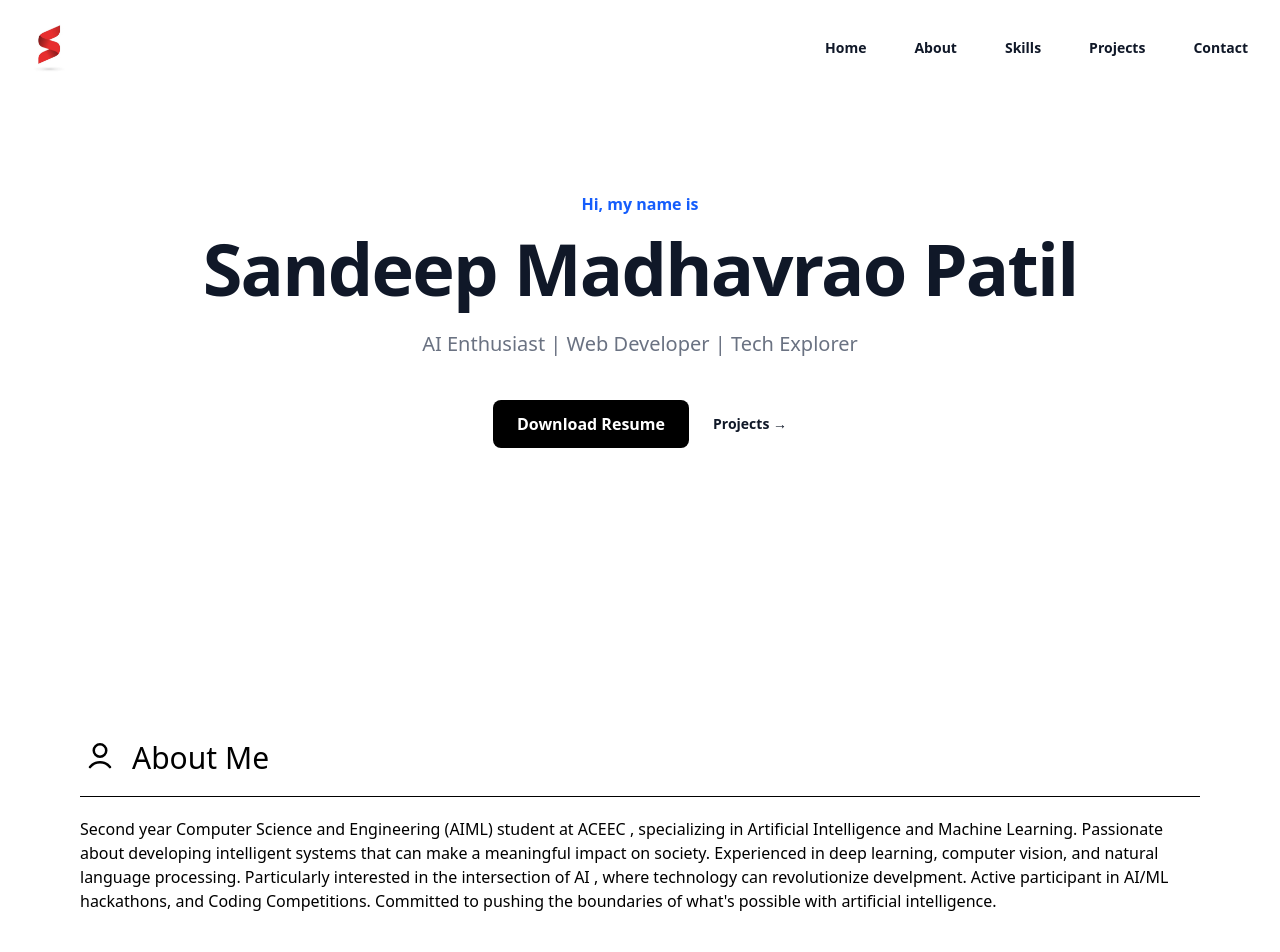
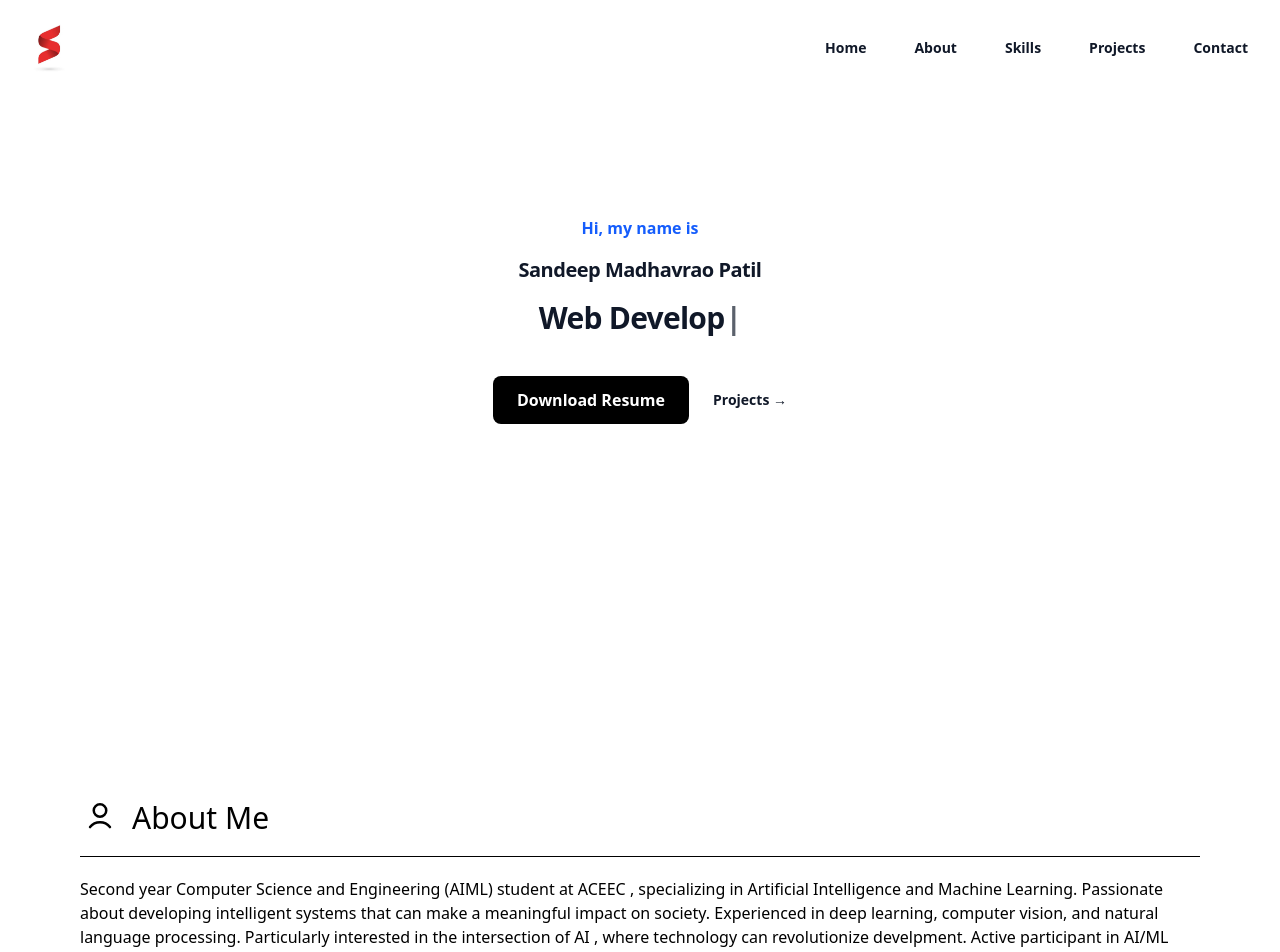
Before and after one commit to sandeep-m-patil/React-Tailwindcss, a React (Vite) app: page / in a window 1280 px wide. Shown: the top 952 px of the page. Built offline with nearby package versions, Linux system fonts and the light colour scheme.

Commit message:
Initial commit

```diff
--- a/src/components/About.jsx
+++ b/src/components/About.jsx
@@ -31,8 +31,8 @@ export default function About() {
   return (
     <>
   <p id='about'></p>
-      <div className="lg:p-20 p-5 ">
-        <div className="pb-10">
+      <div className="lg:p-20  p-5 mt-5 ">
+        <div className="py-10">
 
           <div class="flex items-center gap-3 border-b">
           <svg xmlns="http://www.w3.org/2000/svg" fill="none" viewBox="0 0 24 24" stroke-width="1.5" stroke="currentColor" class="w-10 h-10">
--- a/src/components/Home.jsx
+++ b/src/components/Home.jsx
@@ -1,4 +1,5 @@
 import Resume from '../assets/resume.pdf'
+import Typewriter from 'typewriter-effect';
 export default function Home() {
   return (
     <>
@@ -6,12 +7,27 @@ export default function Home() {
       <main className="grid  place-items-center h-160 bg-white px-6 py-32 sm:py-40 lg:px-8">
         <div className="text-center">
           <p className="text-base font-semibold text-blue-600">Hi, my name is </p>
-          <h2 className="mt-4 text-3xl font-semibold tracking-tight text-balance text-gray-900 sm:text-7xl">
+          <h2 className="mt-4 text-2xl font-semibold tracking-tight text-balance text-gray-900 sm:text-xl">
             Sandeep Madhavrao Patil
           </h2>
-          <p className="mt-6 text-lg font-medium text-pretty text-gray-500 sm:text-xl/8">
-            AI Enthusiast | Web Developer | Tech Explorer
-          </p>
+
+         <h1 className="mt-4 text-2xl font-semibold tracking-tight text-balance text-gray-900 sm:text-3xl">
+         <Typewriter
+      options={{
+        strings: [
+          "AI Enthusiast 🤖 "," Web Developer 🌐 "," Tech Explorer 🚀"
+        ],
+        autoStart: true,
+        loop: true,
+        delay: 75,
+        deleteSpeed: 40,
+        pauseFor: 2500,
+        cursor: "|",
+      }}
+    />
+
+        </h1>
+
           <div className="mt-10 flex items-center justify-center gap-x-6">
             <a
               href={Resume}
--- a/src/components/Navbar.jsx
+++ b/src/components/Navbar.jsx
@@ -37,7 +37,7 @@ export default function Navbar() {
                     </div>
                     <div className="hidden lg:flex lg:gap-x-12">
                         {navigation.map((item) => (
-                            <a key={item.name} href={item.href} className="text-sm/6 font-semibold text-gray-900 hover:text-blue-600 hover:underline">
+                            <a key={item.name}  href={item.href} className="text-sm/6 font-semibold text-gray-900 hover:text-blue-600 hover:underline">
                                 {item.name}
                             </a>
                         ))}
@@ -69,7 +69,7 @@ export default function Navbar() {
                                             key={item.name}
                                             href={item.href}
                                             className="-mx-3 block rounded-lg px-3 py-2 text-base/7 font-semibold text-gray-900 hover:bg-gray-50"
-                                        >
+                                            onClick={() => setMobileMenuOpen(false)} >
                                             {item.name}
                                         </a>
                                     ))}
--- a/vite.config.js
+++ b/vite.config.js
@@ -4,5 +4,6 @@ import tailwindcss from '@tailwindcss/vite'
 
 // https://vite.dev/config/
 export default defineConfig({
+  base: "/React-Tailwindcss/",
   plugins: [react(),tailwindcss()],
 })
```
Also changed, not shown: package.json (+6 -1 lines), 1 other file (tests, documents, lock files or other folders).
